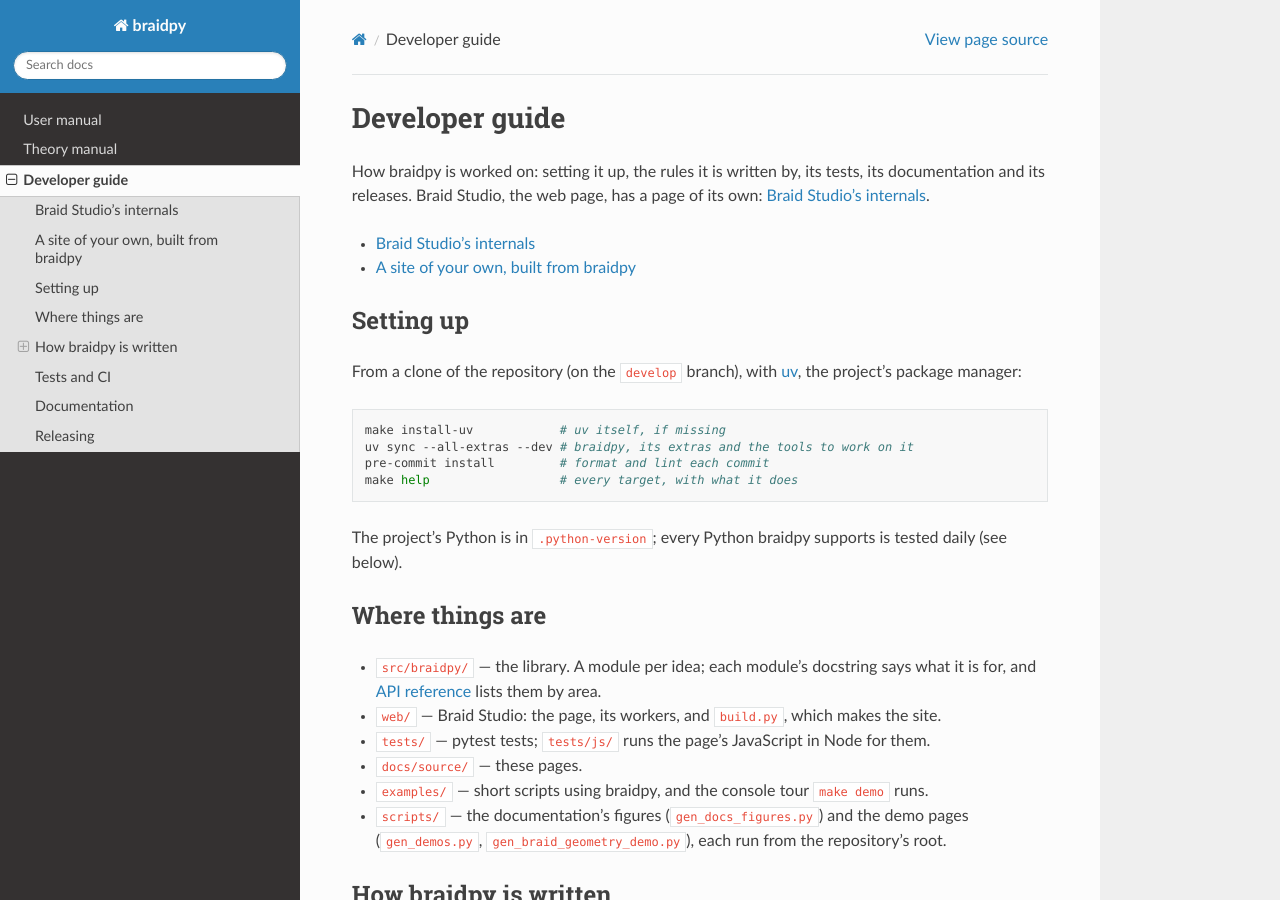
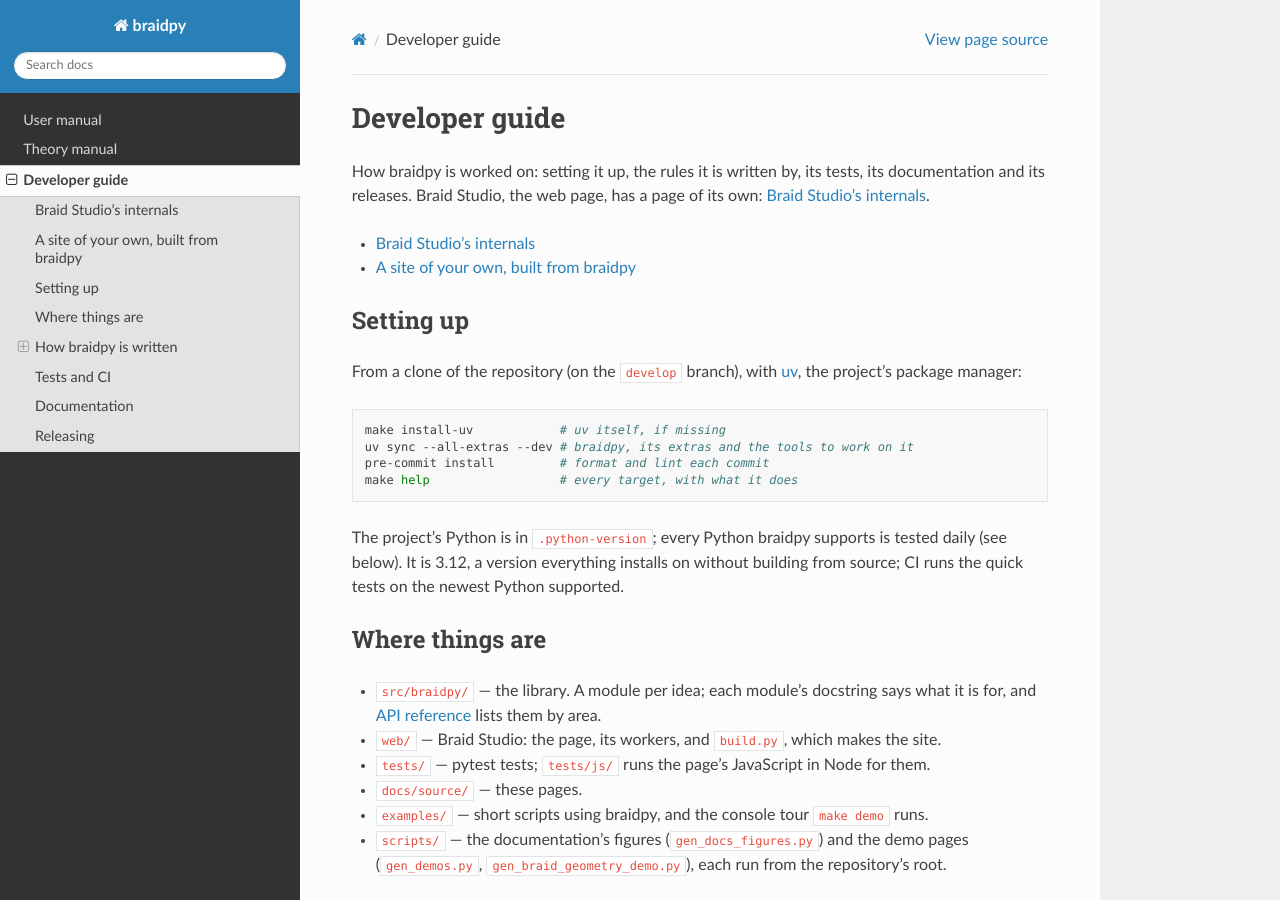
Before and after one commit to baptistelabat/braidpy, a Sphinx documentation site: the page built from docs/source/developer_guide.md, in a window 1280 px wide and 900 px high. Built offline with Sphinx 7.4.7 and the Read the Docs theme 3.1.0, drawn with Linux system fonts in a browser that asks for light colours; some of the changed text lies outside the part shown.

Commit message:
Cut a release every two or three weeks; work locally on Python 3.12
Co-authored-by: baptistelabat <baptistelabat@users.noreply.github.com>

````diff
--- a/docs/source/developer_guide.md
+++ b/docs/source/developer_guide.md
@@ -24,7 +24,9 @@ make help                  # every target, with what it does
 ```
 
 The project's Python is in `.python-version`; every Python braidpy supports
-is tested daily (see below).
+is tested daily (see below). It is 3.12, a version everything installs on
+without building from source; CI runs the quick tests on the newest Python
+supported.
 
 ## Where things are
 
@@ -89,3 +91,7 @@ Releases are made by hand, from `main`:
 4. Build and publish the package: `uv build`, then `uv publish` with a PyPI
    token.
 5. Publish its documentation: `make doc-deploy`.
+
+A release is cut every two or three weeks while the API still moves: each
+break costs less made sooner, and `CHANGELOG.md` is what the people using
+braidpy read to follow it.
````
Also changed, not shown: 1 other file.
